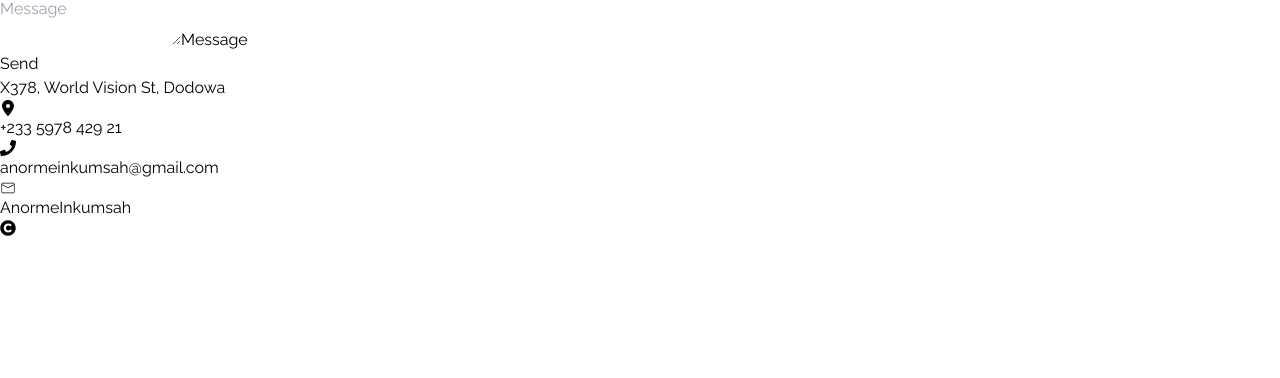
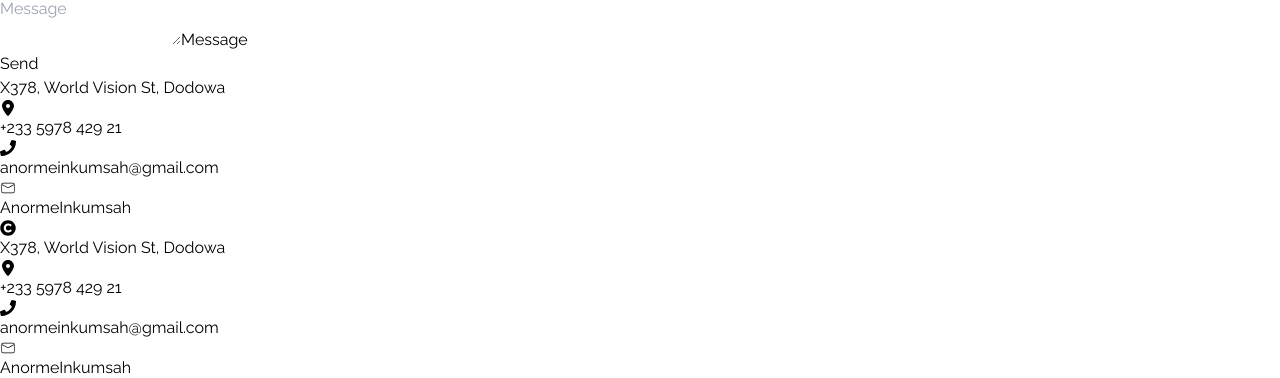
Before and after one commit to Anorme/zerofolio, a React (Vite) app: page / in a window 1280 px wide. Shown: the part 4586-4964 px from the top of the page. Before the commit the page ends 4822 px from the top, so only its background shows below. Built offline with nearby package versions, Linux system fonts and the light colour scheme.

Commit message:
Separated Footer into FooterDesktop and FooterMobile components

```diff
--- a/src/components/Footer.jsx
+++ b/src/components/Footer.jsx
@@ -1,25 +1,13 @@
-import { CONTACT } from "../constants";
+import FooterDesktop from "./FooterDesktop";
+import FooterMobile from "./FooterMobile";
 
 const Footer = () => {
   return (
-    <div className="hidden border-b border-neutral-900 lg:pt-20 lg:flex justify-between">
-      {CONTACT.map((contact,i) => {
-        const {address, phoneNo, email, name, Icon} = contact;
-        return (
-          <div key={i} className="text-center tracking-tighter flex flex-col lg:flex-row place-content-center align-middle justify-between">
-            <p className="flex p-2 place-content-center items-center">
-              {address}
-              {phoneNo}
-              {email}
-              {name}
-              <Icon className="ml-2"/>
-            </p>
-        </div>
-        )
-      })}
+    <div>
+      <FooterMobile />
+      <FooterDesktop />
+    </div>
 
-
-  </div>
   )
 }
 
--- /dev/null
+++ b/src/components/FooterDesktop.jsx
@@ -0,0 +1,24 @@
+import { CONTACT } from "../constants";
+
+const FooterDesktop = () => {
+  return (
+    <div className="hidden border-b border-neutral-900 lg:pt-20 lg:flex justify-between">
+      {CONTACT.map((contact,i) => {
+        const {address, phoneNo, email, name, Icon} = contact;
+        return (
+          <div key={i} className="text-center tracking-tighter flex flex-col lg:flex-row place-content-center align-middle justify-between">
+            <p className="flex p-2 place-content-center items-center">
+              {address}
+              {phoneNo}
+              {email}
+              {name}
+              <Icon className="ml-2"/>
+            </p>
+        </div>
+        )
+      })}
+    </div>
+  )
+}
+
+export default FooterDesktop
--- /dev/null
+++ b/src/components/FooterMobile.jsx
@@ -0,0 +1,23 @@
+import { CONTACT } from "../constants";
+const FooterMobile = () => {
+  return (
+    <div className="border-b border-neutral-900 flex flex-col lg:hidden">
+    {CONTACT.map((contact,i) => {
+      const {address, phoneNo, email, name, Icon} = contact;
+      return (
+        <div key={i} className="text-center tracking-tighter flex flex-col lg:flex-row place-content-center align-middle justify-between">
+          <p className="flex p-2 place-content-center items-center">
+            {address}
+            {phoneNo}
+            {email}
+            {name}
+            <Icon className="ml-2"/>
+          </p>
+      </div>
+      )
+    })}
+  </div>
+  )
+}
+
+export default FooterMobile
--- a/src/components/Navbar.jsx
+++ b/src/components/Navbar.jsx
@@ -1,10 +1,6 @@
 import logo from '../assets/AILogo.png';
-import {routes} from "../routes";
 import NavDesktop from "./NavDesktop";
 import NavMobile from "./NavMobile";
-import { Link } from "react-scroll";
-import React, {useState, useEffect} from 'react';
-
 
 const Navbar = () => {
   return (
```
